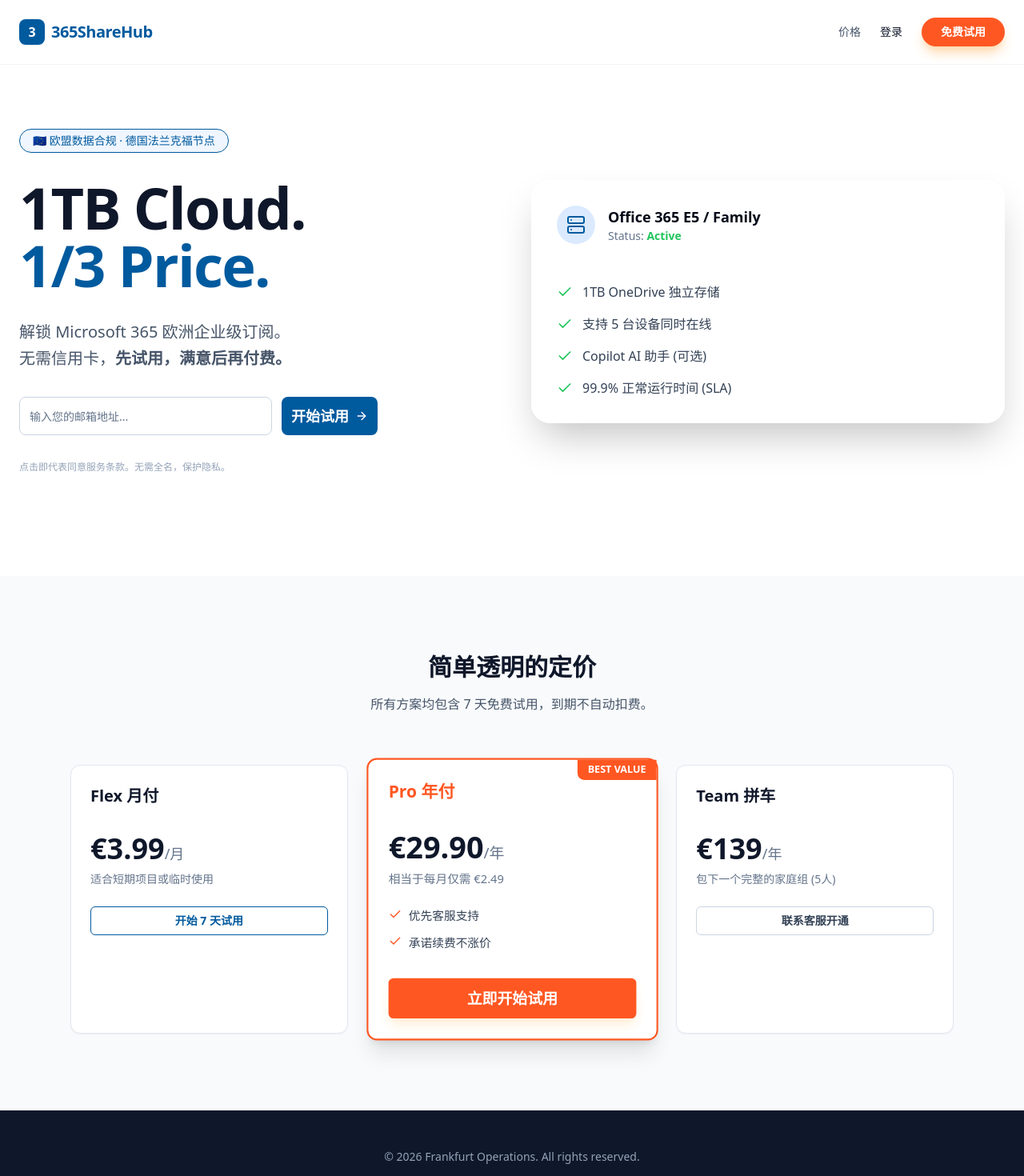
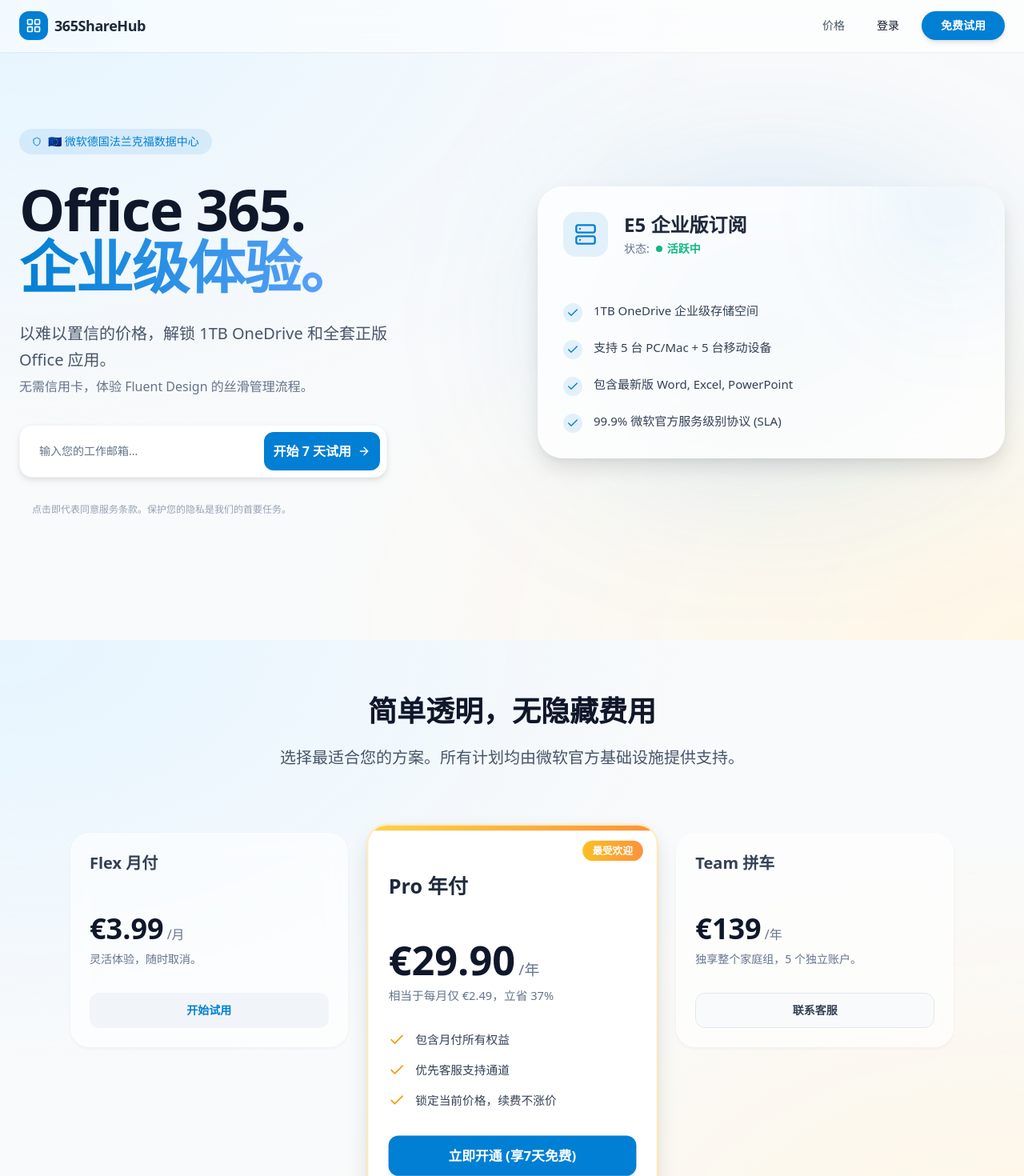
Before and after one commit to leo201609/365sharehub, a Next.js app: page / in a window 1280 px wide. Shown: the top 1470 px of the page at 80% size. Built offline with nearby package versions, Linux system fonts and the light colour scheme.

Commit message:
feat: apply fluent design aesthetics

```diff
--- a/app/globals.css
+++ b/app/globals.css
@@ -4,58 +4,45 @@
 
 @layer base {
   :root {
-    --background: 0 0% 100%;
+    /* 微软风格：更明亮、轻盈的背景 */
+    --background: 210 20% 98%; /* 极淡的灰蓝色背景 */
     --foreground: 222.2 84% 4.9%;
+
+    /* 卡片背景：纯白，用于在淡色背景上突出 */
     --card: 0 0% 100%;
     --card-foreground: 222.2 84% 4.9%;
+
     --popover: 0 0% 100%;
     --popover-foreground: 222.2 84% 4.9%;
-    --primary: 222.2 47.4% 11.2%;
+
+    /* 微软蓝 (Microsoft Blue) */
+    --primary: 204 100% 41.6%; /* #0078D4 */
     --primary-foreground: 210 40% 98%;
+
     --secondary: 210 40% 96.1%;
     --secondary-foreground: 222.2 47.4% 11.2%;
+
     --muted: 210 40% 96.1%;
     --muted-foreground: 215.4 16.3% 46.9%;
+
     --accent: 210 40% 96.1%;
     --accent-foreground: 222.2 47.4% 11.2%;
+
     --destructive: 0 84.2% 60.2%;
     --destructive-foreground: 210 40% 98%;
+
     --border: 214.3 31.8% 91.4%;
     --input: 214.3 31.8% 91.4%;
-    --ring: 222.2 84% 4.9%;
-    --radius: 0.5rem;
-    --chart-1: 12 76% 61%;
-    --chart-2: 173 58% 39%;
-    --chart-3: 197 37% 24%;
-    --chart-4: 43 74% 66%;
-    --chart-5: 27 87% 67%;
+    --ring: 204 100% 41.6%; /* 使用主色作为光环 */
+
+    /* 更大的圆角 */
+    --radius: 0.75rem;
   }
 
   .dark {
     --background: 222.2 84% 4.9%;
     --foreground: 210 40% 98%;
-    --card: 222.2 84% 4.9%;
-    --card-foreground: 210 40% 98%;
-    --popover: 222.2 84% 4.9%;
-    --popover-foreground: 210 40% 98%;
-    --primary: 210 40% 98%;
-    --primary-foreground: 222.2 47.4% 11.2%;
-    --secondary: 217.2 32.6% 17.5%;
-    --secondary-foreground: 210 40% 98%;
-    --muted: 217.2 32.6% 17.5%;
-    --muted-foreground: 215 20.2% 65.1%;
-    --accent: 217.2 32.6% 17.5%;
-    --accent-foreground: 210 40% 98%;
-    --destructive: 0 62.8% 30.6%;
-    --destructive-foreground: 210 40% 98%;
-    --border: 217.2 32.6% 17.5%;
-    --input: 217.2 32.6% 17.5%;
-    --ring: 212.7 26.8% 83.9%;
-    --chart-1: 220 70% 50%;
-    --chart-2: 160 60% 45%;
-    --chart-3: 30 80% 55%;
-    --chart-4: 280 65% 60%;
-    --chart-5: 340 75% 55%;
+    /* ...暗色模式配置省略，保持现状... */
   }
 }
 
@@ -65,5 +52,21 @@
   }
   body {
     @apply bg-background text-foreground;
+    /* 添加一个极其微妙的微软风格背景光晕 */
+    background-image: radial-gradient(at 0% 0%, hsla(204,100%,95%,1) 0, transparent 50%), radial-gradient(at 100% 100%, hsla(40,100%,95%,1) 0, transparent 50%);
+    background-attachment: fixed;
   }
 }
+
+/* 自定义微软风格的柔和阴影 */
+@layer utilities {
+  .shadow-fluent-sm {
+    box-shadow: 0 2px 4px rgba(0,0,0,0.04);
+  }
+  .shadow-fluent-md {
+    box-shadow: 0 4px 8px rgba(0,0,0,0.08), 0 2px 4px rgba(0,0,0,0.04);
+  }
+  .shadow-fluent-lg {
+    box-shadow: 0 12px 24px rgba(0,0,0,0.1), 0 4px 8px rgba(0,0,0,0.04);
+  }
+}
--- a/app/page.tsx
+++ b/app/page.tsx
@@ -3,89 +3,104 @@
 import { Input } from "@/components/ui/input";
 import { Card, CardContent, CardHeader, CardTitle } from "@/components/ui/card";
 import { Badge } from "@/components/ui/badge";
-import { Check, ArrowRight, Server } from "lucide-react";
+import { Check, ArrowRight, Server, LayoutGrid, Shield } from "lucide-react";
 
 export default function Home() {
   return (
-    // 1. 全局背景：白色 (#FFFFFF)
-    <div className="min-h-screen bg-white text-slate-900 font-sans selection:bg-[#FF5722] selection:text-white">
+    // 背景已在 globals.css 中定义为微妙的渐变
+    <div className="min-h-screen font-sans selection:bg-primary/20 selection:text-primary">
 
-      {/* --- 导航栏 --- */}
-      <nav className="border-b border-slate-100 bg-white/80 backdrop-blur-md sticky top-0 z-50">
-        <div className="max-w-7xl mx-auto px-6 h-20 flex items-center justify-between">
+      {/* --- 导航栏：微软 Fluent 磨砂玻璃效果 --- */}
+      <nav className="border-b border-white/40 bg-white/70 backdrop-blur-xl supports-[backdrop-filter]:bg-white/50 sticky top-0 z-50 shadow-sm">
+        <div className="max-w-7xl mx-auto px-6 h-16 flex items-center justify-between">
           <div className="flex items-center gap-2">
-            <div className="w-8 h-8 bg-[#005A9E] rounded-lg flex items-center justify-center text-white font-bold">
-              3
+            {/* 使用微软蓝的 Logo */}
+            <div className="w-9 h-9 bg-primary rounded-xl flex items-center justify-center text-white font-bold shadow-sm">
+              <LayoutGrid className="w-5 h-5" />
             </div>
-            <span className="font-bold text-xl tracking-tight text-[#005A9E]">365ShareHub</span>
+            <span className="font-semibold text-lg tracking-tight text-slate-800">365ShareHub</span>
           </div>
-          <div className="hidden md:flex items-center gap-6">
-            <Link href="#pricing" className="text-sm font-medium text-slate-600 hover:text-[#005A9E] transition">价格</Link>
-            <Link href="/login" className="text-sm font-medium text-slate-900 hover:text-[#005A9E] transition">登录</Link>
-            {/* 核心转化按钮：活力橙 */}
-            <Button className="bg-[#FF5722] hover:bg-[#E64A19] text-white font-bold rounded-full px-6 shadow-lg shadow-orange-200">
+          <div className="hidden md:flex items-center gap-4">
+            <Link href="#pricing" className="text-sm font-medium text-slate-600 hover:text-primary transition px-3 py-2 rounded-md hover:bg-slate-100/50">价格</Link>
+            <Link href="/login" className="text-sm font-medium text-slate-900 hover:text-primary transition px-3 py-2 rounded-md hover:bg-slate-100/50">登录</Link>
+            {/* 转化按钮：微软蓝，带柔和光晕 */}
+            <Button className="bg-primary hover:bg-primary/90 text-white font-semibold rounded-full px-6 shadow-md hover:shadow-lg transition-all">
               免费试用
             </Button>
           </div>
         </div>
       </nav>
 
-      {/* --- Hero 区域：着陆页核心流 --- */}
-      <section className="relative pt-20 pb-32 overflow-hidden">
-        <div className="max-w-7xl mx-auto px-6 grid lg:grid-cols-2 gap-12 items-center">
+      {/* --- Hero 区域 --- */}
+      <section className="relative pt-24 pb-32 overflow-hidden">
+        <div className="max-w-7xl mx-auto px-6 grid lg:grid-cols-2 gap-16 items-center">
+          {/* 左侧文案 */}
           <div className="space-y-8 z-10">
-            <Badge variant="outline" className="text-[#005A9E] border-[#005A9E] px-4 py-1 text-sm font-medium rounded-full bg-blue-50">
-              🇪🇺 欧盟数据合规 · 德国法兰克福节点
+            <Badge variant="secondary" className="text-primary bg-primary/10 border-0 px-4 py-1.5 text-sm font-medium rounded-full flex items-center gap-2 w-fit">
+              <Shield className="w-4 h-4" /> 🇪🇺 微软德国法兰克福数据中心
             </Badge>
-            <h1 className="text-5xl md:text-7xl font-extrabold tracking-tight leading-tight text-slate-900">
-              1TB Cloud.<br />
-              <span className="text-[#005A9E]">1/3 Price.</span>
+            <h1 className="text-5xl md:text-7xl font-bold tracking-tight leading-tight text-slate-900">
+              Office 365.<br />
+              <span className="text-primary bg-clip-text text-transparent bg-gradient-to-r from-primary to-blue-400">
+                企业级体验。
+              </span>
             </h1>
             <p className="text-xl text-slate-600 max-w-lg leading-relaxed">
-              解锁 Microsoft 365 欧洲企业级订阅。
+              以难以置信的价格，解锁 1TB OneDrive 和全套正版 Office 应用。
               <br />
-              无需信用卡，<strong>先试用，满意后再付费。</strong>
+              <span className="text-slate-500 text-base">
+                无需信用卡，体验 Fluent Design 的丝滑管理流程。
+              </span>
             </p>
 
-            {/* The 10s Flow: 极简注册入口 */}
-            <div className="flex flex-col sm:flex-row gap-3 max-w-md mt-4">
+            {/* 极简注册入口：使用 Fluent 风格的输入框和按钮 */}
+            <div className="flex flex-col sm:flex-row gap-3 max-w-[460px] mt-6 bg-white p-2 rounded-2xl shadow-fluent-md border border-slate-100">
               <Input
                 type="email"
-                placeholder="输入您的邮箱地址..."
-                className="h-12 border-slate-300 focus:ring-[#005A9E] rounded-lg"
+                placeholder="输入您的工作邮箱..."
+                className="h-12 border-0 bg-transparent focus-visible:ring-0 focus-visible:ring-offset-0 text-base px-4 shadow-none"
               />
-              <Button className="h-12 px-8 bg-[#005A9E] hover:bg-[#004880] text-white font-bold text-lg rounded-lg transition-all w-full sm:w-auto flex gap-2">
-                开始试用 <ArrowRight className="w-5 h-5" />
+              <Button className="h-12 px-6 bg-primary hover:bg-primary/90 text-white font-semibold text-base rounded-xl transition-all w-full sm:w-auto flex gap-2 shadow-sm">
+                开始 7 天试用 <ArrowRight className="w-5 h-5" />
               </Button>
             </div>
-            <p className="text-xs text-slate-400">
-              点击即代表同意服务条款。无需全名，保护隐私。
+            <p className="text-xs text-slate-400 pl-4">
+              点击即代表同意服务条款。保护您的隐私是我们的首要任务。
             </p>
           </div>
 
-          {/* 视觉展示：3D 悬浮图标与信任元素 */}
-          <div className="relative">
-             <div className="absolute -inset-4 bg-gradient-to-r from-blue-100 to-orange-50 rounded-full blur-3xl opacity-50 -z-10"></div>
-             <Card className="border-0 shadow-2xl bg-white/90 backdrop-blur rounded-3xl p-8 relative">
-                <div className="flex items-center gap-4 mb-6">
-                  <div className="w-12 h-12 bg-blue-100 rounded-full flex items-center justify-center text-[#005A9E]">
-                    <Server className="w-6 h-6" />
+          {/* 右侧视觉：悬浮卡片，增加深度感 */}
+          <div className="relative hidden lg:block">
+             {/* 背景光晕 */}
+             <div className="absolute top-1/2 left-1/2 -translate-x-1/2 -translate-y-1/2 w-[80%] h-[80%] bg-primary/20 rounded-full blur-[120px] -z-10"></div>
+
+             {/* 主卡片：磨砂效果和高层级阴影 */}
+             <Card className="border-0 shadow-fluent-lg bg-white/80 backdrop-blur-xl rounded-[2rem] p-8 relative overflow-hidden">
+                <div className="absolute top-0 right-0 w-64 h-64 bg-gradient-to-br from-primary/10 to-transparent rounded-full blur-3xl -z-10 translate-x-1/3 -translate-y-1/3"></div>
+
+                <div className="flex items-center gap-5 mb-8">
+                  <div className="w-14 h-14 bg-primary/10 rounded-2xl flex items-center justify-center text-primary">
+                    <Server className="w-7 h-7" />
                   </div>
                   <div>
-                    <div className="font-bold text-lg">Office 365 E5 / Family</div>
-                    <div className="text-slate-500 text-sm">Status: <span className="text-green-500 font-bold">Active</span></div>
+                    <div className="font-bold text-2xl text-slate-800">E5 企业版订阅</div>
+                    <div className="text-slate-500 text-sm flex items-center gap-2 mt-1">
+                      状态: <span className="text-emerald-500 font-semibold flex items-center"><div className="w-2 h-2 bg-emerald-500 rounded-full mr-1.5"></div>活跃中</span>
+                    </div>
                   </div>
                 </div>
-                <div className="space-y-4">
+                <div className="space-y-5">
                   {[
-                    "1TB OneDrive 独立存储",
-                    "支持 5 台设备同时在线",
-                    "Copilot AI 助手 (可选)",
-                    "99.9% 正常运行时间 (SLA)"
+                    "1TB OneDrive 企业级存储空间",
+                    "支持 5 台 PC/Mac + 5 台移动设备",
+                    "包含最新版 Word, Excel, PowerPoint",
+                    "99.9% 微软官方服务级别协议 (SLA)"
                   ].map((item, i) => (
-                    <div key={i} className="flex items-center gap-3">
-                      <Check className="w-5 h-5 text-green-500" />
-                      <span className="text-slate-700 font-medium">{item}</span>
+                    <div key={i} className="flex items-start gap-3.5">
+                      <div className="mt-0.5 p-1 bg-primary/10 rounded-full">
+                        <Check className="w-4 h-4 text-primary" />
+                      </div>
+                      <span className="text-slate-700 font-medium text-[15px]">{item}</span>
                     </div>
                   ))}
                 </div>
@@ -94,60 +109,81 @@
         </div>
       </section>
 
-      {/* --- 价格部分：Try Before Buy --- */}
-      <section id="pricing" className="py-24 bg-slate-50">
+      {/* --- 价格部分：清爽、分层、无边框 --- */}
+      <section id="pricing" className="py-24 relative z-10">
         <div className="max-w-6xl mx-auto px-6">
-          <div className="text-center mb-16">
-            <h2 className="text-3xl font-bold text-slate-900 mb-4">简单透明的定价</h2>
-            <p className="text-slate-600">所有方案均包含 7 天免费试用，到期不自动扣费。</p>
+          <div className="text-center mb-20">
+            <h2 className="text-3xl md:text-4xl font-bold text-slate-900 mb-6">简单透明，无隐藏费用</h2>
+            <p className="text-xl text-slate-600 max-w-2xl mx-auto">
+              选择最适合您的方案。所有计划均由微软官方基础设施提供支持。
+            </p>
           </div>
 
-          <div className="grid md:grid-cols-3 gap-8">
+          <div className="grid md:grid-cols-3 gap-8 items-start">
             {/* 方案 1: 月付 */}
-            <Card className="border border-slate-200 hover:border-[#005A9E] transition-all duration-300">
-              <CardHeader>
-                <CardTitle className="text-xl font-bold text-slate-900">Flex 月付</CardTitle>
+            <Card className="border-0 shadow-fluent-sm hover:shadow-fluent-md transition-all duration-300 bg-white/60 backdrop-blur-md rounded-[1.5rem]">
+              <CardHeader className="pb-4">
+                <CardTitle className="text-xl font-bold text-slate-700">Flex 月付</CardTitle>
               </CardHeader>
               <CardContent>
-                <div className="text-4xl font-extrabold text-slate-900 mb-2">€3.99<span className="text-lg font-normal text-slate-500">/月</span></div>
-                <p className="text-sm text-slate-500 mb-6">适合短期项目或临时使用</p>
-                <Button variant="outline" className="w-full border-[#005A9E] text-[#005A9E] hover:bg-blue-50 font-bold">
-                  开始 7 天试用
+                <div className="flex items-baseline gap-1 mb-2">
+                  <span className="text-4xl font-bold text-slate-900">€3.99</span>
+                  <span className="text-slate-500 font-medium">/月</span>
+                </div>
+                <p className="text-sm text-slate-500 mb-8">灵活体验，随时取消。</p>
+                <Button variant="secondary" className="w-full bg-slate-100 text-primary hover:bg-slate-200 font-semibold h-11 rounded-xl">
+                  开始试用
                 </Button>
               </CardContent>
             </Card>
 
-            {/* 方案 2: 年付 (核心推荐) */}
-            <Card className="border-2 border-[#FF5722] shadow-xl relative scale-105 bg-white z-10">
-              <div className="absolute top-0 right-0 bg-[#FF5722] text-white text-xs font-bold px-3 py-1 rounded-bl-lg">
-                BEST VALUE
+            {/* 方案 2: 年付 (核心推荐) - 突出显示，使用金色点缀 */}
+            <Card className="border-2 border-amber-400/30 shadow-fluent-lg relative scale-105 bg-white rounded-[1.5rem] z-10 overflow-hidden">
+              <div className="absolute top-0 inset-x-0 h-1.5 bg-gradient-to-r from-amber-300 to-orange-400"></div>
+              <div className="absolute top-4 right-4">
+                <Badge className="bg-gradient-to-r from-amber-400 to-orange-400 text-white border-0 font-bold px-3 py-1 shadow-sm">
+                  最受欢迎
+                </Badge>
               </div>
-              <CardHeader>
-                <CardTitle className="text-xl font-bold text-[#FF5722]">Pro 年付</CardTitle>
+              <CardHeader className="pb-4 pt-8">
+                <CardTitle className="text-2xl font-bold text-slate-800">Pro 年付</CardTitle>
               </CardHeader>
               <CardContent>
-                <div className="text-4xl font-extrabold text-slate-900 mb-2">€29.90<span className="text-lg font-normal text-slate-500">/年</span></div>
-                <p className="text-sm text-slate-500 mb-6">相当于每月仅需 €2.49</p>
-                <ul className="space-y-3 mb-8">
-                  <li className="flex gap-2 text-sm text-slate-700"><Check className="w-4 h-4 text-[#FF5722]"/> 优先客服支持</li>
-                  <li className="flex gap-2 text-sm text-slate-700"><Check className="w-4 h-4 text-[#FF5722]"/> 承诺续费不涨价</li>
+                <div className="flex items-baseline gap-1 mb-2">
+                  <span className="text-5xl font-extrabold text-slate-900">€29.90</span>
+                  <span className="text-slate-500 font-medium text-lg">/年</span>
+                </div>
+                <p className="text-sm text-slate-500 mb-8">相当于每月仅 €2.49，立省 37%</p>
+                <ul className="space-y-4 mb-8">
+                  {[
+                    "包含月付所有权益",
+                    "优先客服支持通道",
+                    "锁定当前价格，续费不涨价"
+                  ].map((item, i) => (
+                  <li key={i} className="flex gap-3 text-sm text-slate-700 font-medium items-center">
+                    <Check className="w-5 h-5 text-amber-500 flex-shrink-0" /> {item}
+                  </li>
+                  ))}
                 </ul>
-                <Button className="w-full bg-[#FF5722] hover:bg-[#E64A19] text-white font-bold h-12 text-lg shadow-lg shadow-orange-100">
-                  立即开始试用
+                <Button className="w-full bg-primary hover:bg-primary/90 text-white font-bold h-12 text-base rounded-xl shadow-md">
+                  立即开通 (享7天免费)
                 </Button>
               </CardContent>
             </Card>
 
             {/* 方案 3: 团队 */}
-            <Card className="border border-slate-200 hover:border-[#005A9E] transition-all duration-300">
-              <CardHeader>
-                <CardTitle className="text-xl font-bold text-slate-900">Team 拼车</CardTitle>
+            <Card className="border-0 shadow-fluent-sm hover:shadow-fluent-md transition-all duration-300 bg-white/60 backdrop-blur-md rounded-[1.5rem]">
+              <CardHeader className="pb-4">
+                <CardTitle className="text-xl font-bold text-slate-700">Team 拼车</CardTitle>
               </CardHeader>
               <CardContent>
-                <div className="text-4xl font-extrabold text-slate-900 mb-2">€139<span className="text-lg font-normal text-slate-500">/年</span></div>
-                <p className="text-sm text-slate-500 mb-6">包下一个完整的家庭组 (5人)</p>
-                <Button variant="outline" className="w-full border-slate-300 text-slate-700 hover:bg-slate-50 font-bold">
-                  联系客服开通
+                <div className="flex items-baseline gap-1 mb-2">
+                  <span className="text-4xl font-bold text-slate-900">€139</span>
+                  <span className="text-slate-500 font-medium">/年</span>
+                </div>
+                <p className="text-sm text-slate-500 mb-8">独享整个家庭组，5 个独立账户。</p>
+                <Button variant="outline" className="w-full border-slate-200 text-slate-700 hover:bg-slate-50 hover:text-slate-900 font-semibold h-11 rounded-xl">
+                  联系客服
                 </Button>
               </CardContent>
             </Card>
@@ -156,8 +192,16 @@
       </section>
 
       {/* --- Footer --- */}
-      <footer className="bg-slate-900 text-slate-400 py-12 text-sm text-center">
-        <span>© 2026 Frankfurt Operations. All rights reserved.</span>
+      <footer className="bg-slate-50 text-slate-500 py-12 text-sm text-center border-t border-slate-100">
+        <div className="max-w-7xl mx-auto px-6 flex flex-col md:flex-row justify-between items-center gap-4">
+            <div className="flex items-center gap-2">
+                <div className="w-6 h-6 bg-slate-200 rounded-md flex items-center justify-center text-slate-600 font-bold text-xs">
+                3
+                </div>
+                <span className="font-semibold text-slate-700">365ShareHub</span>
+            </div>
+            <span>© 2026 Frankfurt Operations. Secure & Compliant.</span>
+        </div>
       </footer>
     </div>
   );
```
